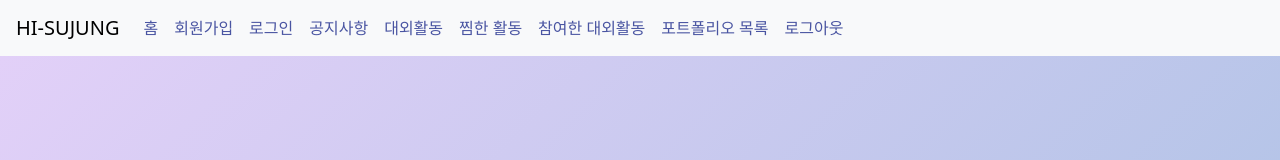
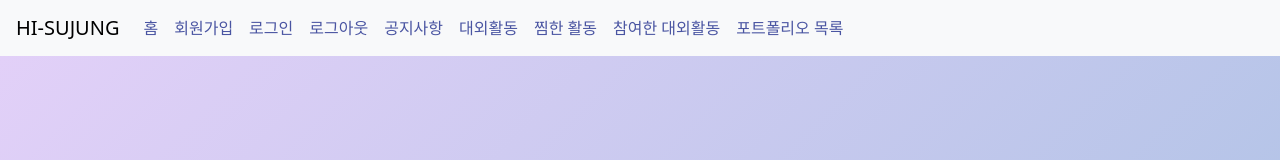
Before and after one commit to hi-sujung/msa-front-web, a React (Create React App) app: page /register in a window 1280 px wide. Shown: the top 160 px of the page. Built offline with nearby package versions, Linux system fonts and the light colour scheme.

Commit message:
chore: 로그아웃 위치 변경

```diff
--- a/src/components/Header.js
+++ b/src/components/Header.js
@@ -55,6 +55,9 @@ function Header() {
               <Nav.Link as={Link} to="/login" style={linkStyle}>로그인</Nav.Link>
             </Nav.Item>
             <Nav.Item>
+              <Nav.Link as={Link} to="/logout" style={linkStyle}>로그아웃</Nav.Link>
+            </Nav.Item>
+            <Nav.Item>
               <Nav.Link as={Link} to="/noticeList" style={linkStyle}>공지사항</Nav.Link>
             </Nav.Item>
             <Nav.Item>
@@ -69,9 +72,6 @@ function Header() {
             <Nav.Item>
               <Nav.Link as={Link} to="/portfolioList" style={linkStyle}>포트폴리오 목록</Nav.Link>
             </Nav.Item>
-            <Nav.Item>
-              <Nav.Link as={Link} to="/logout" style={linkStyle}>로그아웃</Nav.Link>
-            </Nav.Item>
           </Nav>
         </Navbar.Collapse>
       </Navbar>
```
